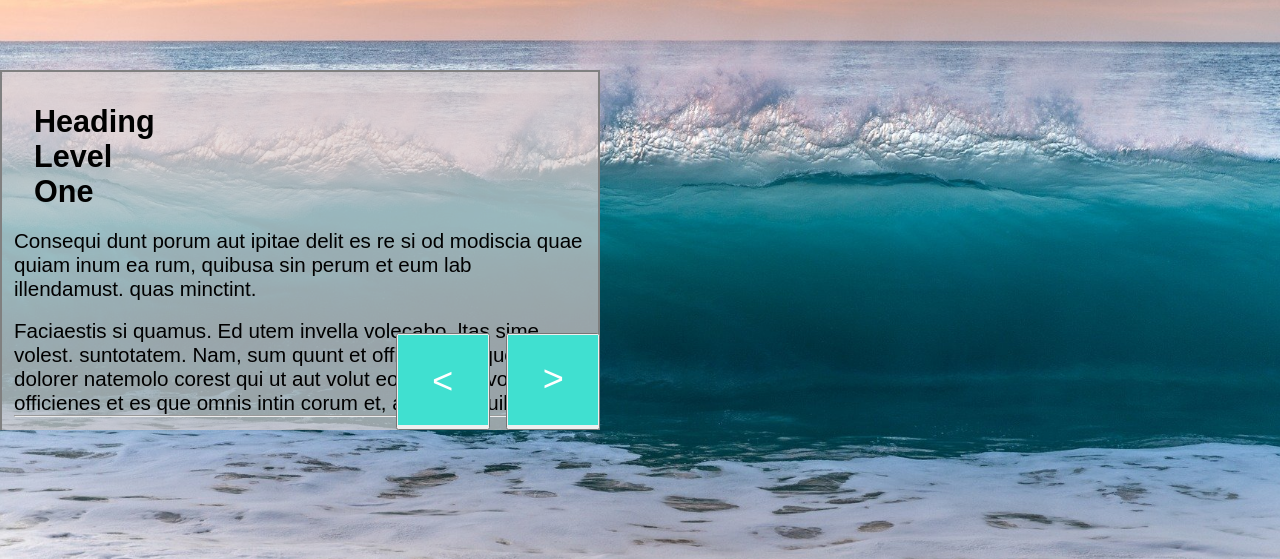
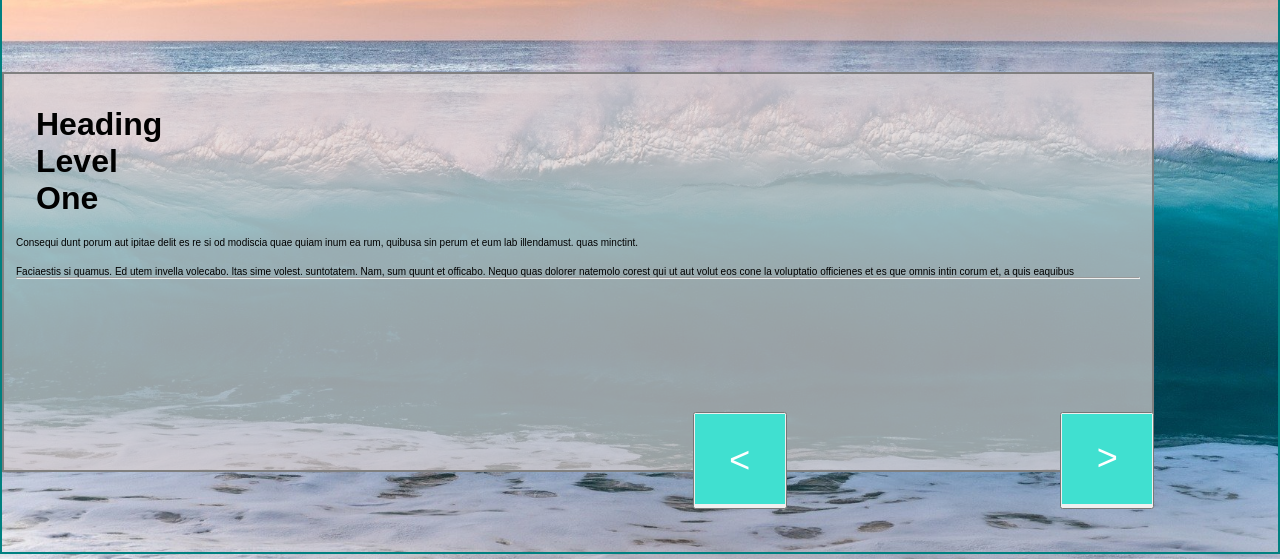
Before and after one commit to mwezn/JonesPalmer, a React (Create React App) app: page / in a window 1280 px wide. Shown: the part 1859-2418 px from the top of the page. Built offline with nearby package versions, Linux system fonts and the light colour scheme.

Commit message:
changing margin for bottom carasol

```diff
--- a/src/components/Carasol2.js
+++ b/src/components/Carasol2.js
@@ -25,21 +25,16 @@ class MyApp2 extends React.Component {
         <img src={img3} alt="5" />,
       ];
 
-      let btnStyle={
-        position:"absolute",
-        bottom:0,
-        right:110,
-        zIndex:200
-      }
+
       let cssWidth=window.innerWidth;
-      console.log(window.innerWidth)
+      console.log(cssWidth)
       return (
         <div>
 
-        <div>
+        <div className="btmCar">
         <Carousel renderArrowPrev={(clickHandler, hasPrev, labelPrev) =>
                 hasPrev && (
-                  <button style={btnStyle} onClick={clickHandler}>
+                  <button className="l" onClick={clickHandler}>
                   <img className="l" alt="larrow"
                           src={arrow} />
                   </button>
@@ -47,7 +42,7 @@ class MyApp2 extends React.Component {
                     )
             } renderArrowNext={(clickHandler, hasNext, labelNext) =>
               hasNext && (
-                <button style={{position:"absolute", bottom:0,right:0}} onClick={clickHandler}>
+                <button className='r' onClick={clickHandler}>
                 <img className="r" alt="rarrow"
                     src={arrow} />
             </button>
@@ -55,7 +50,7 @@ class MyApp2 extends React.Component {
               )
           }
 
-          showIndicators={false} width={cssWidth<=600?"300px":"600px"} showStatus={false} showThumbs={false} infiniteLoop={true} interval={2000} autoPlay={this.state.autoplay}>
+          showIndicators={false} width={"90vw"} showStatus={false} showThumbs={false} infiniteLoop={true} interval={2000} autoPlay={this.stateautoplay}>
         {slides}
         </Carousel>
         </div>
--- a/src/components/Section2.css
+++ b/src/components/Section2.css
@@ -74,11 +74,11 @@ div.inner-outline p {
 }
 
   div.bottomcarasol {
-    max-width:600px;
+    max-width:100vw;
     position: relative;
     top:50px;
-    height:600px;
-    margin: 60px 0px 60px 0px;
+    height:450px;
+    margin: 60px 0px 20% 0px;
     background-color: white;
     color: black;
     border: 2px solid grey;
@@ -180,12 +180,11 @@ div.bottomcarasol h2 {
         margin:20px;
         border:1px solid red;
     }
-
-      div.bottomcarasol {
+    div.bottomcarasol {
         position: relative;
         top:100px;
-        width: 100%;
-        height:700px;
+        max-width: 100vw;
+        height:400px;
         padding: 12px;
         background-color: white;
         color: black;
@@ -207,61 +206,3 @@ div.bottomcarasol h2 {
         font-size:calc(30px + 2* ((100vw - 600px) / 680))
     }
 }
-
-
-
-@media only screen and (max-height: 900px) {
-    div.bottomcarasol {
-        position: relative;
-        top:100px;
-        width: 100%;
-        height: 400px;
-        padding: 12px;
-        background-color: white;
-        color: black;
-        border: 2px solid grey;
-        background: rgba(219, 208, 208, 0.7);
-      }
-    div.bottomcarasol p {
-        color:black;
-        text-align:left;
-        font-size:calc(20px + 2* ((100vh - 600px) / 680))
-    }
-
-    div.bottomcarasol h1 {
-        color:black;
-        text-align:left;
-        padding:20px;
-        font-size:calc(30px + 2* ((100vh - 600px) / 680))
-    }
-
-}
-
-@media only screen and (max-height: 600px) {
-    div.bottomcarasol {
-        position: relative;
-        top:100px;
-        width: 100%;
-        height: calc(100% - 2em);
-        padding: 12px;
-        background-color: white;
-        color: black;
-        border: 2px solid grey;
-        background: #cccccc;
-        /* Fallback for older browsers without RGBA-support */
-        background: rgba(219, 208, 208, 0.7);
-      }
-    div.bottomcarasol p {
-        color:black;
-        text-align:left;
-        font-size:calc(10px + 2* ((100vh - 600px) / 680))
-    }
-
-    div.bottomcarasol h1 {
-        color:black;
-        text-align:left;
-        padding:20px;
-        font-size:calc(20px + 2* ((100vh - 600px) / 680))
-    }
-
-}
--- a/src/components/Section3.css
+++ b/src/components/Section3.css
@@ -11,12 +11,35 @@
     padding:10px;
 
 }
+#section3 div.btmCar{
+    border:2px solid teal;
+    height:80vh;
+
+
+}
+
+#section3 button.l {
+    display:block;
+    position: absolute;
+    top:500px;
+    left:80%;
+    z-index:10;
+}
+#section3 button.r {
+    display:block;
+    position:absolute;
+    top:500px;
+    right:0;
+
+}
 #section3 img.l, img.r {
     position: relative;
-    width:10vw;
-    height:10vw;
+    width:5vw;
+    height:5vw;
     z-index:0;
+    bottom:0px;
 }
+
 
 #section3 img.l {
     transform: rotate(-180deg);
@@ -24,8 +47,24 @@
     -webkit-transform: rotate(-180deg);
 }
 @media only screen and (min-width: 600px) {
+
+    #section3 button.l {
+        display:block;
+        position: absolute;
+        top:500px;
+        left:60%;
+        z-index:10;
+    }
+    #section3 button.r {
+        display:block;
+        position:absolute;
+        top:500px;
+        right:0;
+
+    }
     #section3 img.l, img.r {
         position: relative;
+        bottom:0px;
         width:90px;
         height:90px;
         z-index:0;
```
